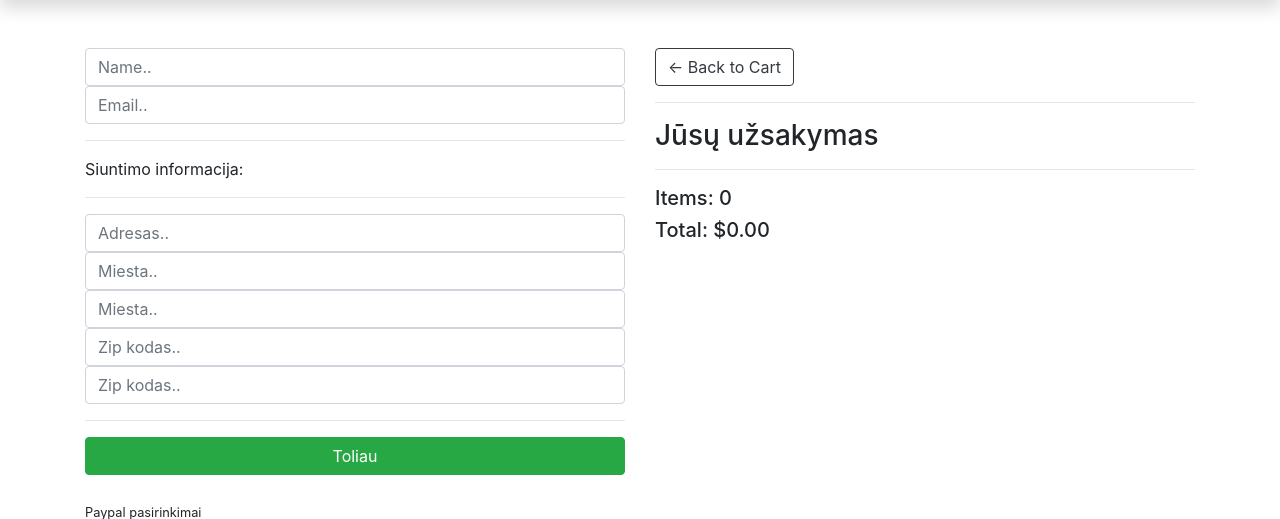
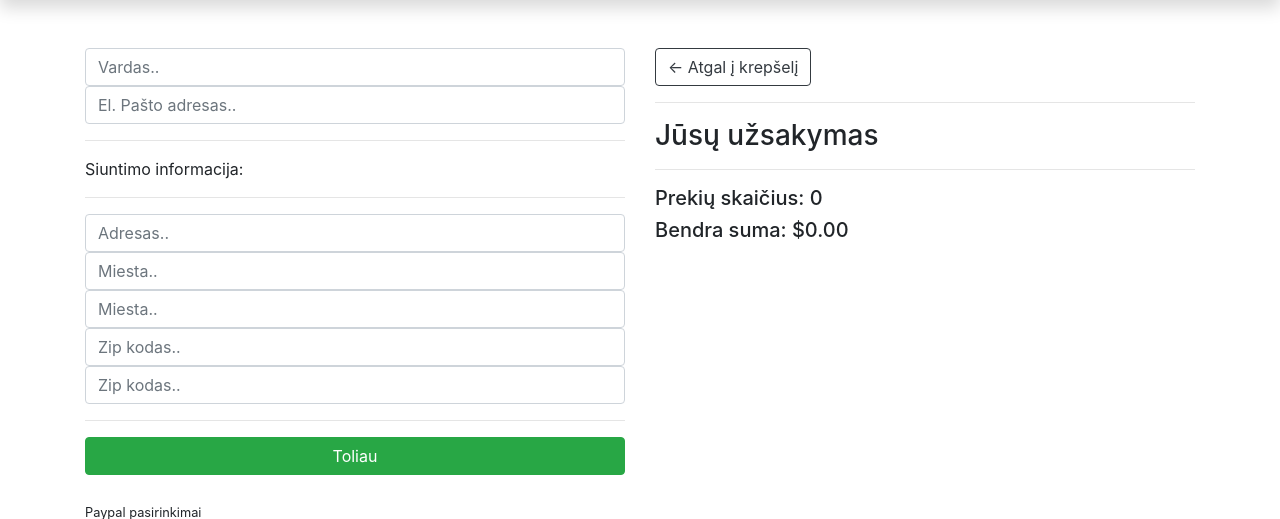
Before and after one commit to MindaugasZitkus/onlineshop_baigiamasis, a Django app: page /checkout/ in a window 1280 px wide. Shown: the part 94-613 px from the top of the page. Run offline with Django 4.2, Linux system fonts and the light colour scheme; some libraries are stand-ins or nearby versions.

Commit message:
+ mazi pakeitimai

```diff
--- a/mysite/onlineshop/templates/cart.html
+++ b/mysite/onlineshop/templates/cart.html
@@ -6,7 +6,7 @@
         <div class="col-lg-12">
             <div class="box-element">
 
-                <a class="btn btn-outline-dark" href="{% url 'products' %}">&#x2190; Continue Shopping</a>
+                <a class="btn btn-outline-dark" href="{% url 'products' %}">&#x2190; Tęsti apsipirkimą</a>
 
                 <br>
                 <br>
@@ -15,7 +15,7 @@
                         <th><h5>Items: <strong>{{ order.get_cart_items }}</strong></h5></th>
                         <th><h5>Total:<strong> ${{ order.get_cart_total|floatformat:2 }}</strong></h5></th>
                         <th>
-                            <a style="float:right; margin:5px;" class="btn btn-success" href="{% url 'checkout' %}">Checkout</a>
+                            <a style="float:right; margin:5px;" class="btn btn-success" href="{% url 'checkout' %}">Atsiskaityti</a>
                         </th>
                     </tr>
                 </table>
--- a/mysite/onlineshop/templates/checkout.html
+++ b/mysite/onlineshop/templates/checkout.html
@@ -7,10 +7,10 @@
 				<form id="form">
 					<div id="user-info">
 						<div class="form-field">
-							<input required class="form-control" type="text" name="name" placeholder="Name..">
+							<input required class="form-control" type="text" name="name" placeholder="Vardas..">
 						</div>
 						<div class="form-field">
-							<input required class="form-control" type="email" name="email" placeholder="Email..">
+							<input required class="form-control" type="email" name="email" placeholder="El. Pašto adresas..">
 						</div>
 					</div>
 
@@ -51,7 +51,7 @@
 
 		<div class="col-lg-6">
 			<div class="box-element">
-				<a  class="btn btn-outline-dark" href="{% url 'cart' %}">&#x2190; Back to Cart</a>
+				<a  class="btn btn-outline-dark" href="{% url 'cart' %}">&#x2190; Atgal į krepšelį</a>
 				<hr>
 				<h3>Jūsų užsakymas</h3>
 				<hr>
@@ -63,8 +63,8 @@
 					<div style="flex:1"><p>x{{item.quantity}}</p></div>
 				</div>
 				{% endfor %}
-				<h5>Items:   {{order.get_cart_items}}</h5>
-				<h5>Total:   ${{order.get_cart_total|floatformat:2}}</h5>
+				<h5>Prekių skaičius:   {{order.get_cart_items}}</h5>
+				<h5>Bendra suma:   ${{order.get_cart_total|floatformat:2}}</h5>
 			</div>
 		</div>
 	</div>
```
